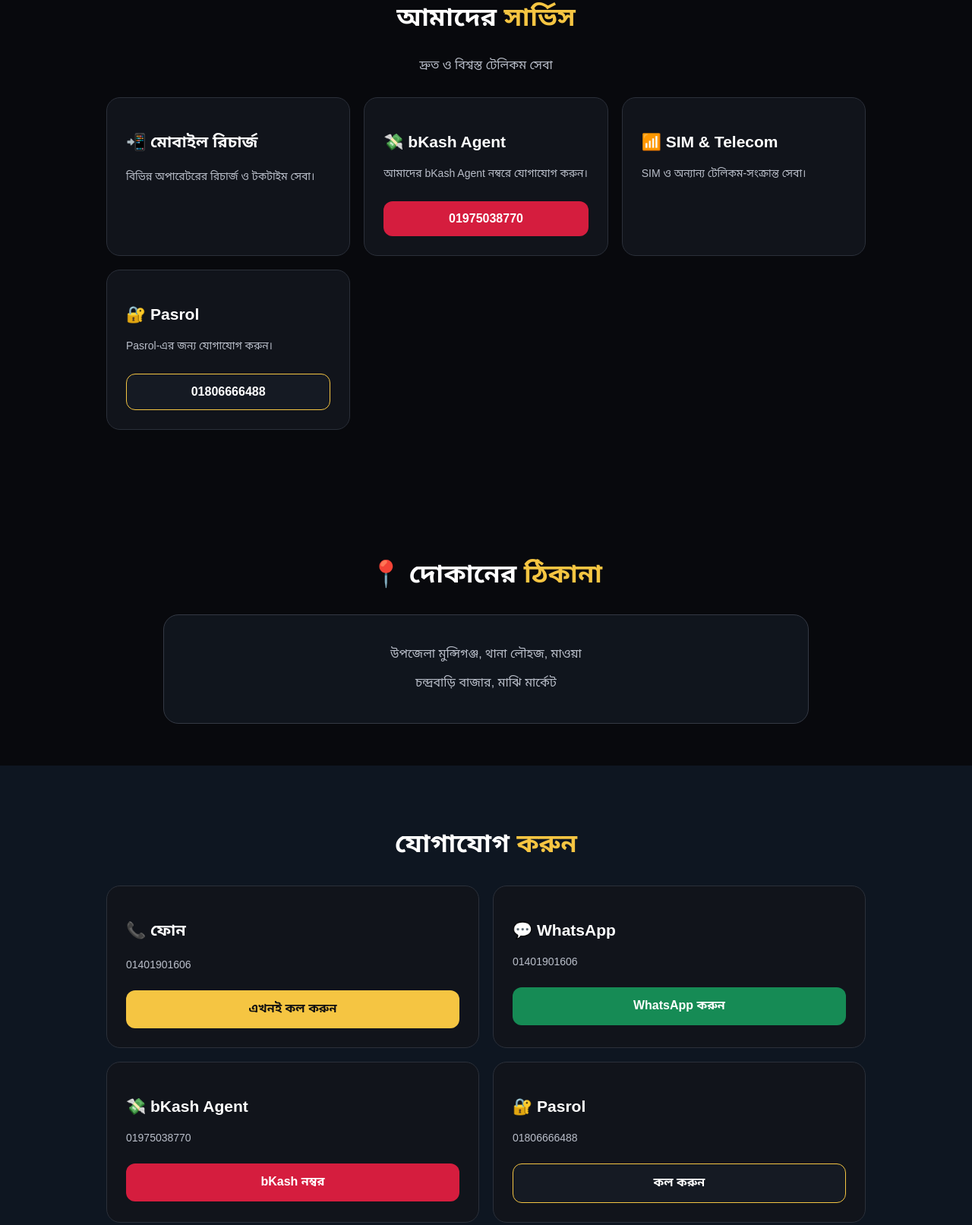
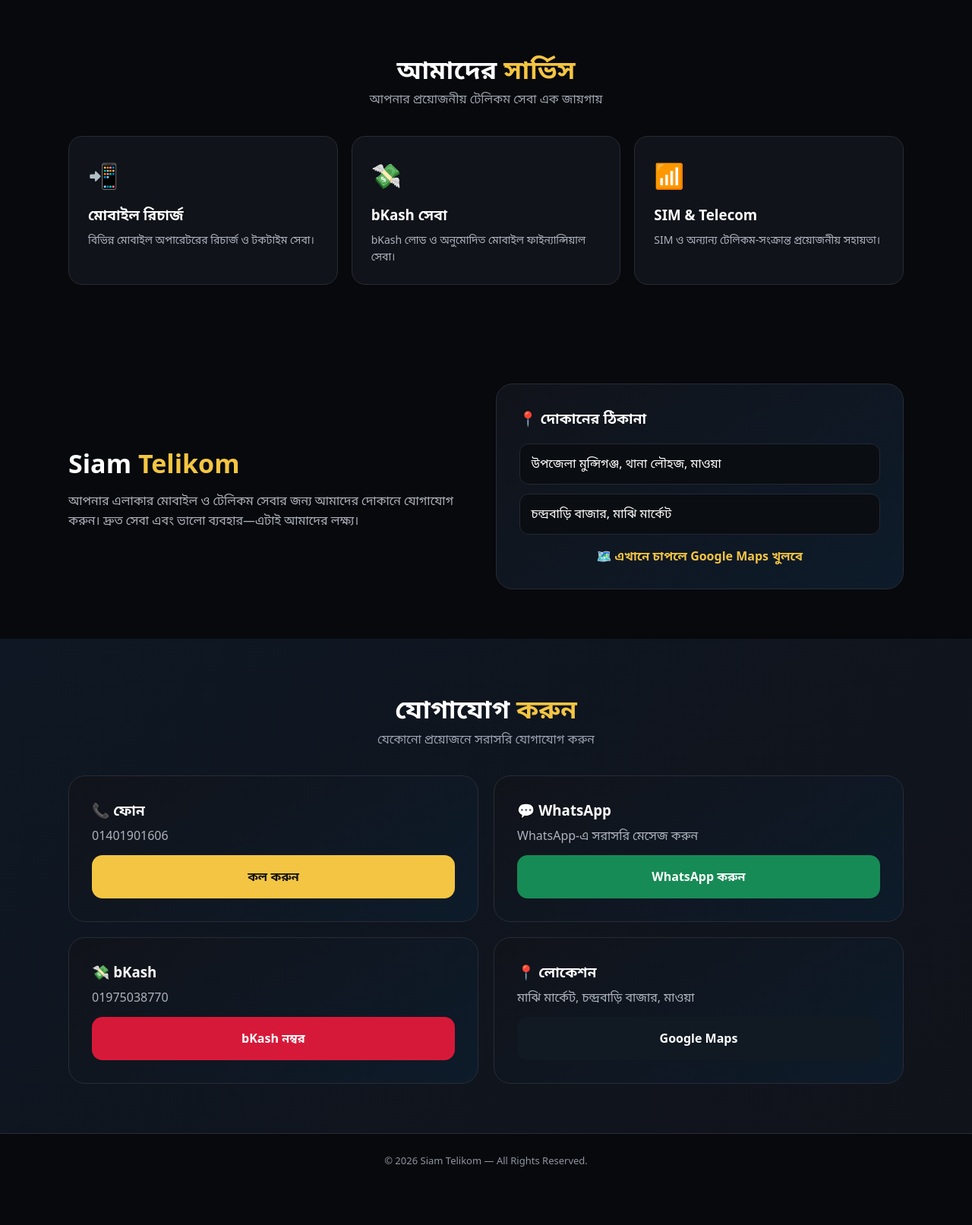
Before and after one commit to siam40742-ops/siam-telikom, a plain HTML site: page index.html in a window 1280 px wide. Shown: the part 481-2094 px from the top of the page at 76% size. After the commit the page ends 2045 px from the top, so only its background shows below. Drawn offline with Linux system fonts and the light colour scheme.

Commit message:
Add files via upload

```diff
--- a/index.html
+++ b/index.html
@@ -2,62 +2,115 @@
 <html lang="bn">
 <head>
 <meta charset="UTF-8">
-<meta name="viewport" content="width=device-width,initial-scale=1">
-<title>Siam Telikom</title>
+<meta name="viewport" content="width=device-width, initial-scale=1.0">
+<title>Siam Telikom | Mobile & Recharge Shop</title>
+<meta name="description" content="Siam Telikom - Mobile recharge, bKash and telecom services.">
 <style>
-*{box-sizing:border-box}body{margin:0;font-family:Arial,"Noto Sans Bengali",sans-serif;background:#08090d;color:#fff}
-header{background:#0c0e13;border-bottom:1px solid #3b3218;padding:18px;text-align:center;position:sticky;top:0}
-.logo{font-size:25px;font-weight:900;color:#f5c542}.logo span{color:#fff}
-.hero{padding:70px 20px;text-align:center;background:radial-gradient(circle at 50% 0,#173d68,#08090d 55%)}
-h1{font-size:clamp(42px,10vw,72px);margin:0 0 12px}.gold{color:#f5c542}
-p{color:#b9bec9}.buttons{display:flex;justify-content:center;gap:12px;flex-wrap:wrap;margin-top:25px}
-.btn,.card a{display:inline-block;padding:14px 22px;border-radius:12px;font-weight:bold;text-decoration:none}.call{background:#f5c542;color:#111}.wa{background:#168b55;color:#fff}.bk{background:#d51d3e;color:#fff}.dark{background:#151a23;color:#fff;border:1px solid #f5c542}
-section{padding:55px 6%}.title{text-align:center}.title h2{font-size:34px}
-.grid{display:grid;grid-template-columns:repeat(3,1fr);gap:18px;max-width:1000px;margin:30px auto}
-.card{background:#11141b;border:1px solid #2b303a;border-radius:18px;padding:25px}.card h3{font-size:21px}.card p{font-size:14px}
-.info{max-width:850px;margin:auto;background:#10151d;border:1px solid #343944;border-radius:20px;padding:25px;text-align:center}
-.contact{background:#0e1621}.contact .grid{grid-template-columns:repeat(2,1fr)}
-.card a{margin-top:12px;width:100%;text-align:center}
-footer{text-align:center;padding:25px;color:#888;border-top:1px solid #252832}
-@media(max-width:700px){.grid,.contact .grid{grid-template-columns:1fr}section{padding:45px 5%}}
+*{box-sizing:border-box;margin:0;padding:0}
+body{font-family:system-ui,-apple-system,"Noto Sans Bengali",sans-serif;background:#08090d;color:#fff;line-height:1.6}
+a{text-decoration:none;color:inherit}
+.container{width:min(1100px,92%);margin:auto}
+header{position:sticky;top:0;z-index:10;background:rgba(8,9,13,.92);backdrop-filter:blur(12px);border-bottom:1px solid #2b2d35}
+.nav{height:70px;display:flex;align-items:center;justify-content:space-between}
+.logo{font-size:22px;font-weight:900;color:#f4c542}.logo span{color:#fff}
+.navlinks{display:flex;gap:20px;font-size:14px}.navlinks a:hover{color:#f4c542}
+.hero{padding:85px 0 70px;background:radial-gradient(circle at 80% 20%,#17365d 0,#08090d 45%);text-align:center}
+.badge{display:inline-block;border:1px solid #f4c542;color:#f4c542;border-radius:30px;padding:7px 15px;font-size:13px;margin-bottom:18px}
+h1{font-size:clamp(38px,8vw,72px);line-height:1.05;margin-bottom:16px}
+.gold{color:#f4c542}
+.hero p{max-width:680px;margin:0 auto 28px;color:#b9bdc8}
+.buttons{display:flex;justify-content:center;gap:12px;flex-wrap:wrap}
+.btn{padding:13px 22px;border-radius:12px;font-weight:800;border:1px solid #f4c542}
+.primary{background:#f4c542;color:#111}.secondary{background:#111923;color:#fff}
+section{padding:65px 0}.title{text-align:center;margin-bottom:35px}.title h2{font-size:34px}.title p{color:#9da3af}
+.cards{display:grid;grid-template-columns:repeat(3,1fr);gap:18px}
+.card{background:#11131a;border:1px solid #292c35;border-radius:18px;padding:25px}
+.icon{font-size:32px;margin-bottom:12px}.card h3{margin-bottom:7px}.card p{color:#aeb3bd;font-size:14px}
+.about{display:grid;grid-template-columns:1fr 1fr;gap:25px;align-items:center}
+.panel{background:linear-gradient(145deg,#11131a,#0d1b2a);border:1px solid #292c35;border-radius:22px;padding:30px}
+.info{display:grid;gap:12px;margin-top:18px}.info div{padding:13px 15px;border-radius:12px;background:#0a0d12;border:1px solid #252832}
+.contact{background:linear-gradient(135deg,#0e1723,#11131a)}
+.contactbox{display:grid;grid-template-columns:1fr 1fr;gap:20px}
+.bigbtn{display:block;text-align:center;padding:16px;border-radius:14px;margin-top:12px;font-weight:900}
+.call{background:#f4c542;color:#111}.wa{background:#178b56;color:#fff}.bk{background:#d71939;color:#fff}
+footer{border-top:1px solid #292c35;padding:25px 0;text-align:center;color:#8f95a1;font-size:13px}
+@media(max-width:700px){.navlinks{display:none}.cards,.about,.contactbox{grid-template-columns:1fr}.hero{padding:65px 0}.container{width:90%}}
 </style>
 </head>
 <body>
-<header><div class="logo">SIAM <span>TELIKOM</span></div></header>
+<header>
+ <div class="container nav">
+  <div class="logo">SIAM <span>TELIKOM</span></div>
+  <nav class="navlinks"><a href="#services">সার্ভিস</a><a href="#about">আমাদের সম্পর্কে</a><a href="#contact">যোগাযোগ</a></nav>
+ </div>
+</header>
 
+<main>
 <section class="hero">
-<h1>Siam <span class="gold">Telikom</span></h1>
-<p>মোবাইল রিচার্জ • bKash • SIM & Telecom Service</p>
-<div class="buttons">
-<a class="btn call" href="tel:01401901606">📞 কল করুন</a>
-<a class="btn wa" href="https://wa.me/8801401901606" target="_blank">💬 WhatsApp</a>
-</div>
+ <div class="container">
+  <div class="badge">📱 Trusted Mobile & Telecom Service</div>
+  <h1>Siam <span class="gold">Telikom</span></h1>
+  <p>মোবাইল রিচার্জ, bKash এবং বিভিন্ন টেলিকম সেবা—সহজ, দ্রুত ও বিশ্বস্তভাবে।</p>
+  <div class="buttons">
+   <a class="btn primary" href="tel:01401901606">📞 এখনই কল করুন</a>
+   <a class="btn secondary" href="https://wa.me/8801401901606" target="_blank">💬 WhatsApp</a>
+  </div>
+ </div>
 </section>
 
 <section id="services">
-<div class="title"><h2>আমাদের <span class="gold">সার্ভিস</span></h2><p>দ্রুত ও বিশ্বস্ত টেলিকম সেবা</p></div>
-<div class="grid">
-<div class="card"><h3>📲 মোবাইল রিচার্জ</h3><p>বিভিন্ন অপারেটরের রিচার্জ ও টকটাইম সেবা।</p></div>
-<div class="card"><h3>💸 bKash Agent</h3><p>আমাদের bKash Agent নম্বরে যোগাযোগ করুন।</p><a class="bk" href="tel:01975038770">01975038770</a></div>
-<div class="card"><h3>📶 SIM & Telecom</h3><p>SIM ও অন্যান্য টেলিকম-সংক্রান্ত সেবা।</p></div>
-<div class="card"><h3>🔐 Pasrol</h3><p>Pasrol-এর জন্য যোগাযোগ করুন।</p><a class="dark" href="tel:01806666488">01806666488</a></div>
-</div>
+ <div class="container">
+  <div class="title"><h2>আমাদের <span class="gold">সার্ভিস</span></h2><p>আপনার প্রয়োজনীয় টেলিকম সেবা এক জায়গায়</p></div>
+  <div class="cards">
+   <div class="card"><div class="icon">📲</div><h3>মোবাইল রিচার্জ</h3><p>বিভিন্ন মোবাইল অপারেটরের রিচার্জ ও টকটাইম সেবা।</p></div>
+   <div class="card"><div class="icon">💸</div><h3>bKash সেবা</h3><p>bKash লোড ও অনুমোদিত মোবাইল ফাইন্যান্সিয়াল সেবা।</p></div>
+   <div class="card"><div class="icon">📶</div><h3>SIM & Telecom</h3><p>SIM ও অন্যান্য টেলিকম-সংক্রান্ত প্রয়োজনীয় সহায়তা।</p></div>
+  </div>
+ </div>
 </section>
 
-<section>
-<div class="title"><h2>📍 দোকানের <span class="gold">ঠিকানা</span></h2></div>
-<div class="info"><p>উপজেলা মুন্সিগঞ্জ, থানা লৌহজ, মাওয়া</p><p>চন্দ্রবাড়ি বাজার, মাঝি মার্কেট</p></div>
+<section id="about">
+ <div class="container about">
+  <div>
+   <div class="title" style="text-align:left;margin-bottom:10px"><h2>Siam <span class="gold">Telikom</span></h2></div>
+   <p style="color:#aeb3bd">আপনার এলাকার মোবাইল ও টেলিকম সেবার জন্য আমাদের দোকানে যোগাযোগ করুন। দ্রুত সেবা এবং ভালো ব্যবহার—এটাই আমাদের লক্ষ্য।</p>
+  </div>
+  <a class="panel" href="https://www.google.com/maps/search/?api=1&query=Siam+Telikom%2C+Maji+Market%2C+Chandrabari+Bazar%2C+Mawa%2C+Louhajang%2C+Munshiganj%2C+Bangladesh" target="_blank" rel="noopener" aria-label="Google Maps-এ দোকানের লোকেশন দেখুন" style="display:block;transition:transform .2s,border-color .2s;">
+   <h3>📍 দোকানের ঠিকানা</h3>
+   <div class="info">
+    <div>উপজেলা মুন্সিগঞ্জ, থানা লৌহজ, মাওয়া</div>
+    <div>চন্দ্রবাড়ি বাজার, মাঝি মার্কেট</div>
+   </div>
+   <div style="margin-top:16px;text-align:center;color:#f4c542;font-weight:900">🗺️ এখানে চাপলে Google Maps খুলবে</div>
+  </a>
+ </div>
 </section>
 
-<section class="contact">
-<div class="title"><h2>যোগাযোগ <span class="gold">করুন</span></h2></div>
-<div class="grid">
-<div class="card"><h3>📞 ফোন</h3><p>01401901606</p><a class="call" href="tel:01401901606">এখনই কল করুন</a></div>
-<div class="card"><h3>💬 WhatsApp</h3><p>01401901606</p><a class="wa" href="https://wa.me/8801401901606" target="_blank">WhatsApp করুন</a></div>
-<div class="card"><h3>💸 bKash Agent</h3><p>01975038770</p><a class="bk" href="tel:01975038770">bKash নম্বর</a></div>
-<div class="card"><h3>🔐 Pasrol</h3><p>01806666488</p><a class="dark" href="tel:01806666488">কল করুন</a></div>
-</div>
+<section id="contact" class="contact">
+ <div class="container">
+  <div class="title"><h2>যোগাযোগ <span class="gold">করুন</span></h2><p>যেকোনো প্রয়োজনে সরাসরি যোগাযোগ করুন</p></div>
+  <div class="contactbox">
+   <div class="panel">
+    <h3>📞 ফোন</h3><p style="color:#aeb3bd;margin-top:6px">01401901606</p>
+    <a class="bigbtn call" href="tel:01401901606">কল করুন</a>
+   </div>
+   <div class="panel">
+    <h3>💬 WhatsApp</h3><p style="color:#aeb3bd;margin-top:6px">WhatsApp-এ সরাসরি মেসেজ করুন</p>
+    <a class="bigbtn wa" href="https://wa.me/8801401901606" target="_blank">WhatsApp করুন</a>
+   </div>
+   <div class="panel">
+    <h3>💸 bKash</h3><p style="color:#aeb3bd;margin-top:6px">01975038770</p>
+    <a class="bigbtn bk" href="tel:01401901606">bKash নম্বর</a>
+   </div>
+   <div class="panel">
+    <h3>📍 লোকেশন</h3><p style="color:#aeb3bd;margin-top:6px">মাঝি মার্কেট, চন্দ্রবাড়ি বাজার, মাওয়া</p>
+    <a class="bigbtn secondary" href="https://www.google.com/maps/search/?api=1&query=Siam+Telikom%2C+Maji+Market%2C+Chandrabari+Bazar%2C+Mawa%2C+Louhajang%2C+Munshiganj%2C+Bangladesh" target="_blank" rel="noopener">Google Maps</a>
+   </div>
+  </div>
+ </div>
 </section>
+</main>
+
 <footer>© 2026 Siam Telikom — All Rights Reserved.</footer>
 </body>
 </html>
```
